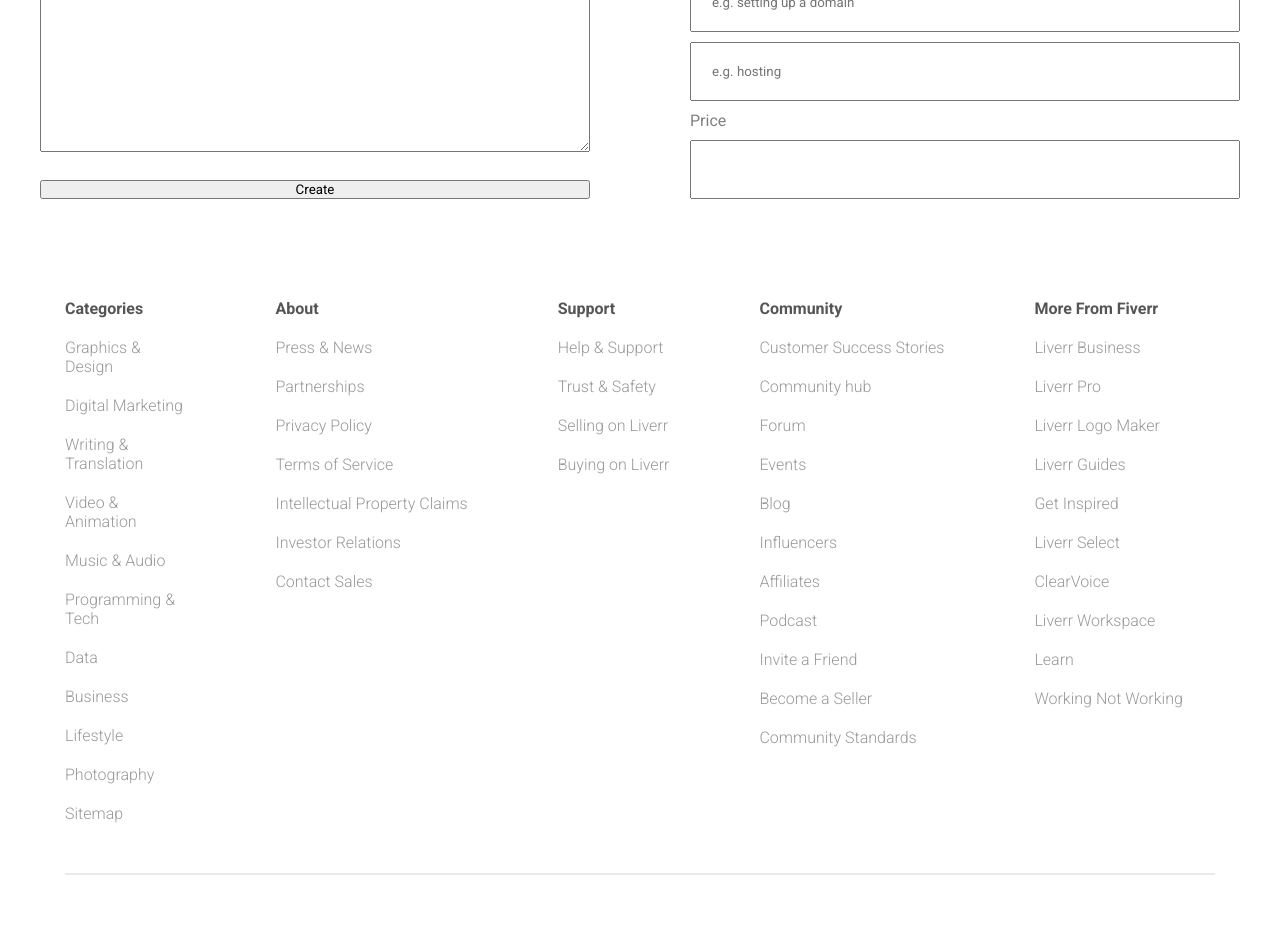
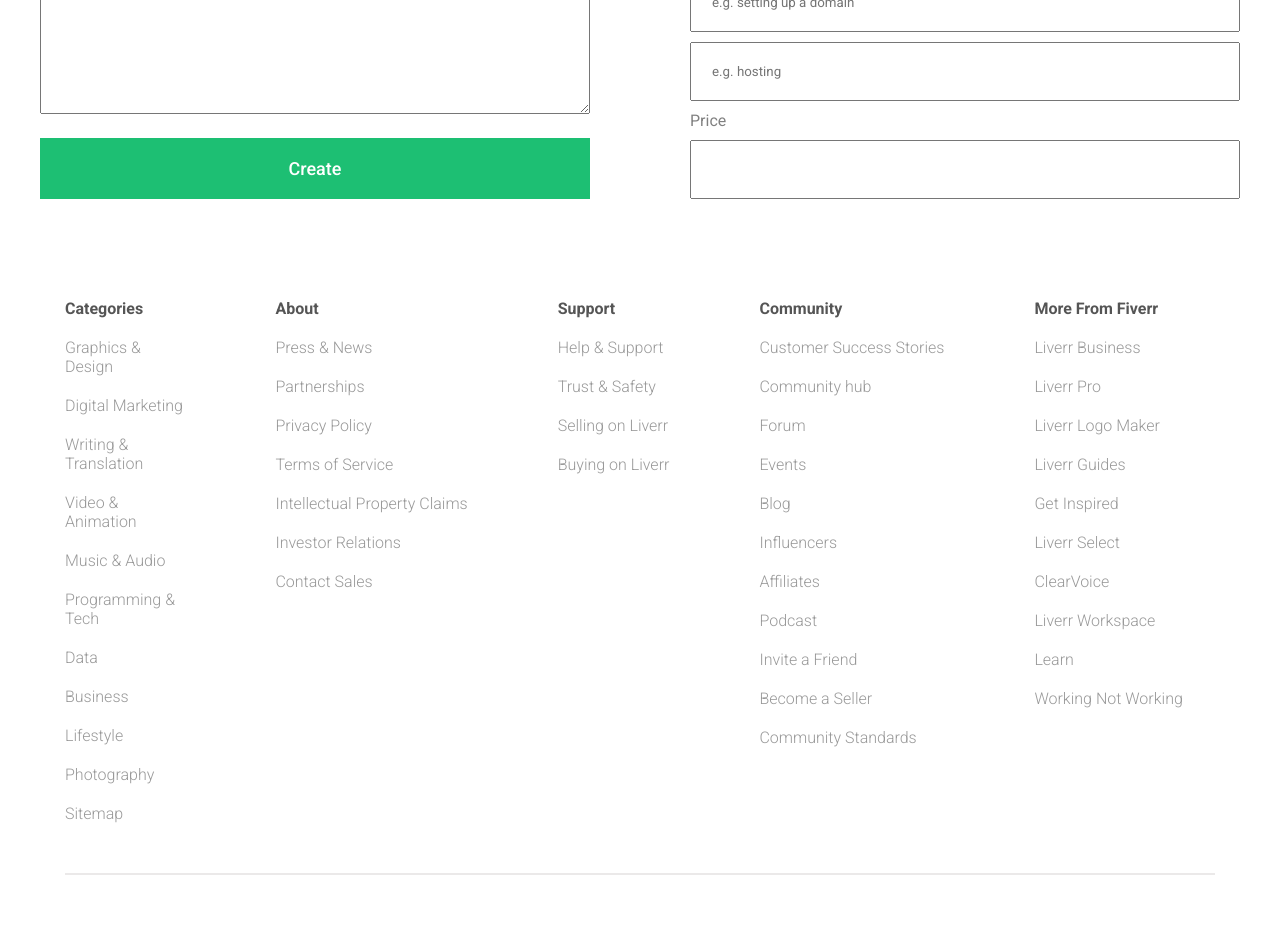
Before and after one commit to sonushrivastav/fiverr-reactjs-nodejs, a React (Vite) app: page /add in a window 1280 px wide. Shown: the part 960-1887 px from the top of the page. Built offline with nearby package versions, Linux system fonts and the light colour scheme.

Commit message:
done with css of forms

```diff
--- a/src/pages/addgigs/add.css
+++ b/src/pages/addgigs/add.css
@@ -40,3 +40,12 @@
 .Add .addContainer .sections .right input, select, textarea{
     padding: 20px;
 }
+.Add .addContainer .sections .left button{
+    border: none;
+    padding: 20px;
+    background-color: #1dbf73;
+    color: white;
+    font-weight: 500;
+    font-size: 18px;
+    cursor: pointer;
+}
```
